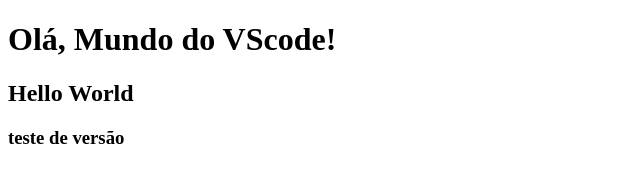
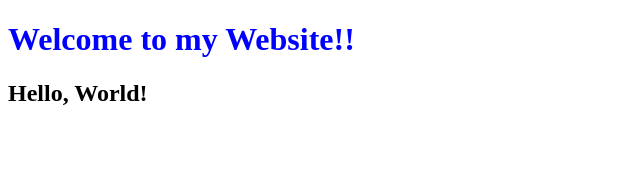
Before and after one commit to lmarmelo/teste-vscode, a plain HTML site: page index.html in a window 1280 px wide. Shown: the whole page, without its empty margins (0-640 px from the left). Drawn offline with Linux system fonts and the light colour scheme.

Commit message:
edx version 1

```diff
--- a/index.html
+++ b/index.html
@@ -7,8 +7,7 @@
     <title>Document</title>
 </head>
 <body>
-    <h1>Olá, Mundo do VScode!</h1>
-    <h2>Hello World</h2>
-    <h3>teste de versão</h3>
+    <h1 style="color: blue">Welcome to my Website!!</h1>
+    <h2>Hello, World!</h2>
 </body>
 </html>
```
